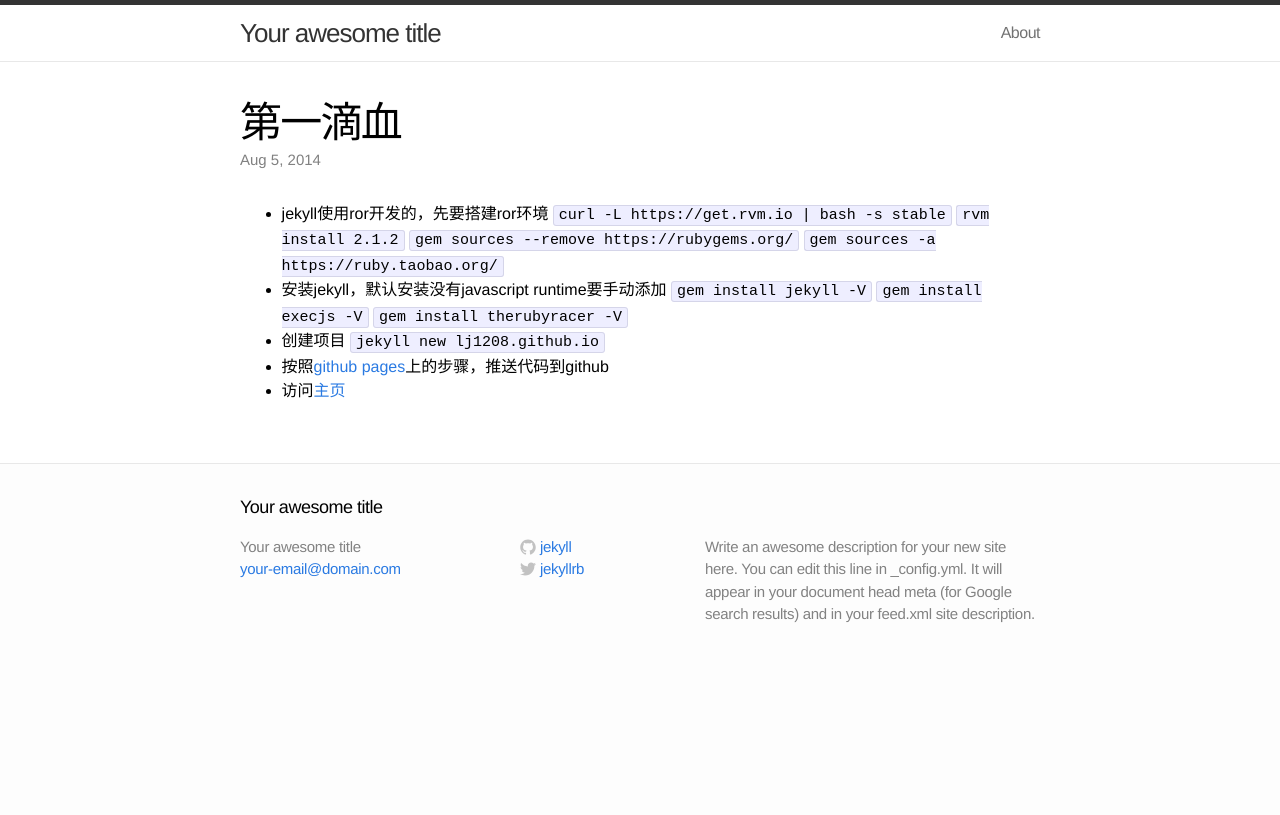
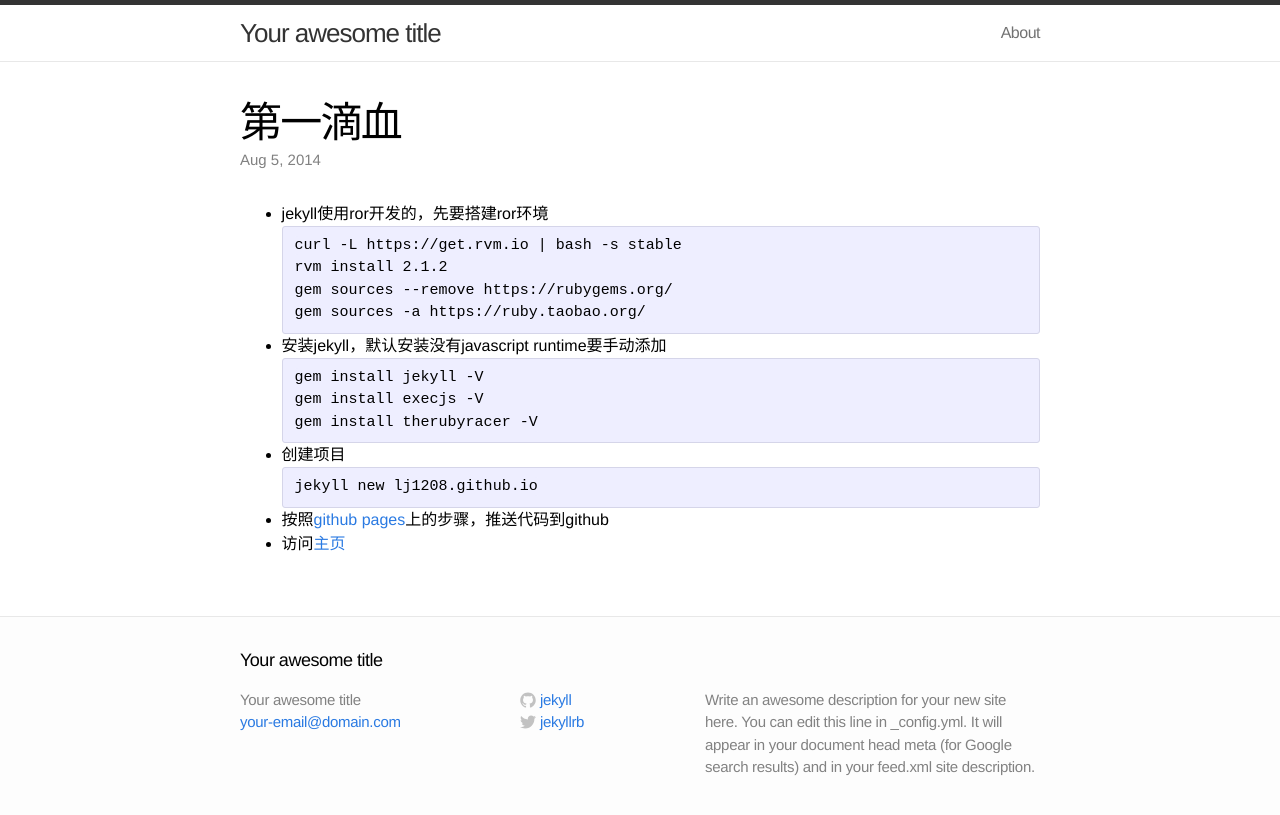
Before and after one commit to lj1208/lj1208.github.io, a Jekyll site: the page built from _posts/2014-08-05-第一滴血.markdown, in a window 1280 px wide. Shown: the top 815 px of the page. Built offline with Jekyll 4.4.1, drawn with Linux system fonts in a browser that asks for light colours.

````diff
--- a/_posts/2014-08-05-第一滴血.markdown
+++ b/_posts/2014-08-05-第一滴血.markdown
@@ -6,18 +6,23 @@ categories: jekyll update
 ---
 
 * jekyll使用ror开发的，先要搭建ror环境
-`curl -L https://get.rvm.io | bash -s stable`
-`rvm install 2.1.2`
-`gem sources --remove https://rubygems.org/`
-`gem sources -a https://ruby.taobao.org/`
+```
+curl -L https://get.rvm.io | bash -s stable
+rvm install 2.1.2
+gem sources --remove https://rubygems.org/
+gem sources -a https://ruby.taobao.org/
+```
 
 * 安装jekyll，默认安装没有javascript runtime要手动添加
-`gem install jekyll -V`
-`gem install execjs -V`
-`gem install therubyracer -V`
-
+```
+gem install jekyll -V
+gem install execjs -V
+gem install therubyracer -V
+```
 * 创建项目
-`jekyll new lj1208.github.io`
+```
+jekyll new lj1208.github.io
+```
 
 * 按照[github pages](https://pages.github.com/)上的步骤，推送代码到github
 * 访问[主页](http://lj1208.github.io)
````
